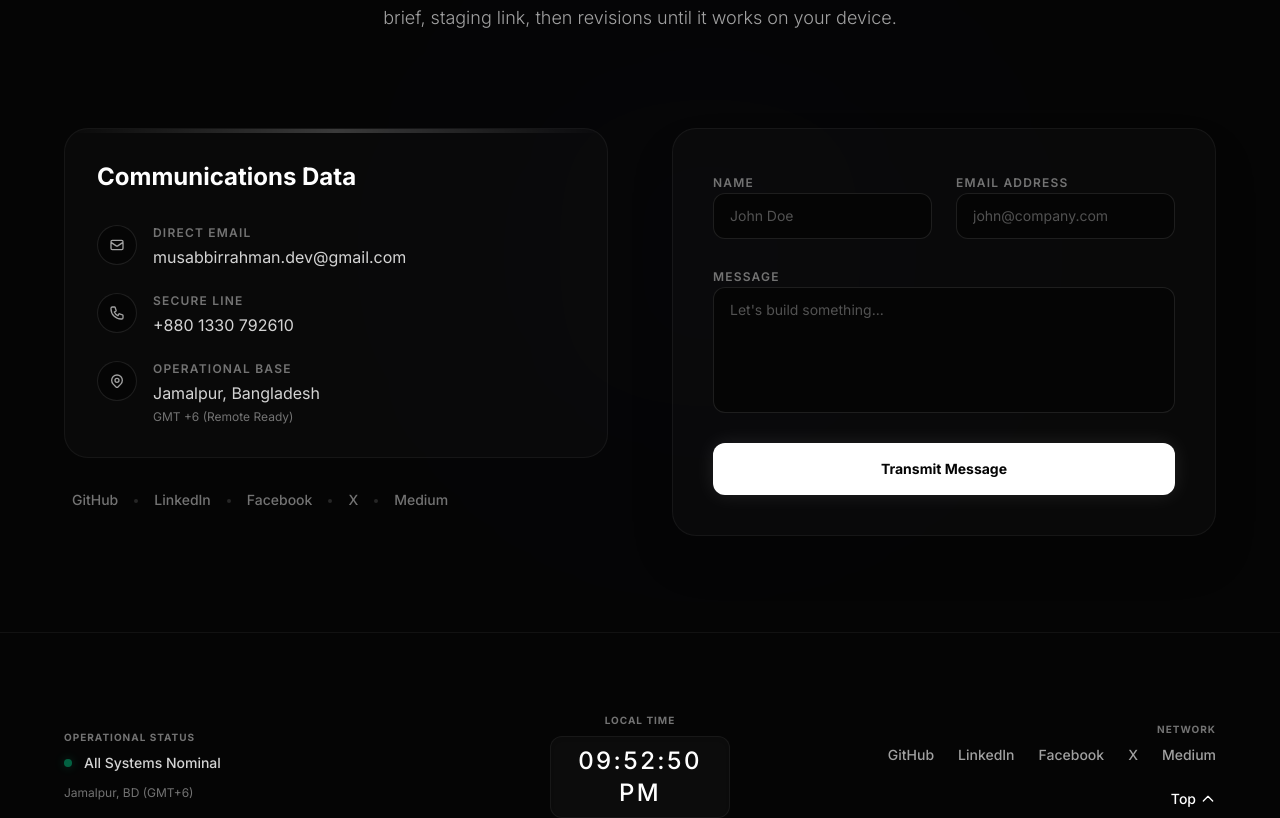
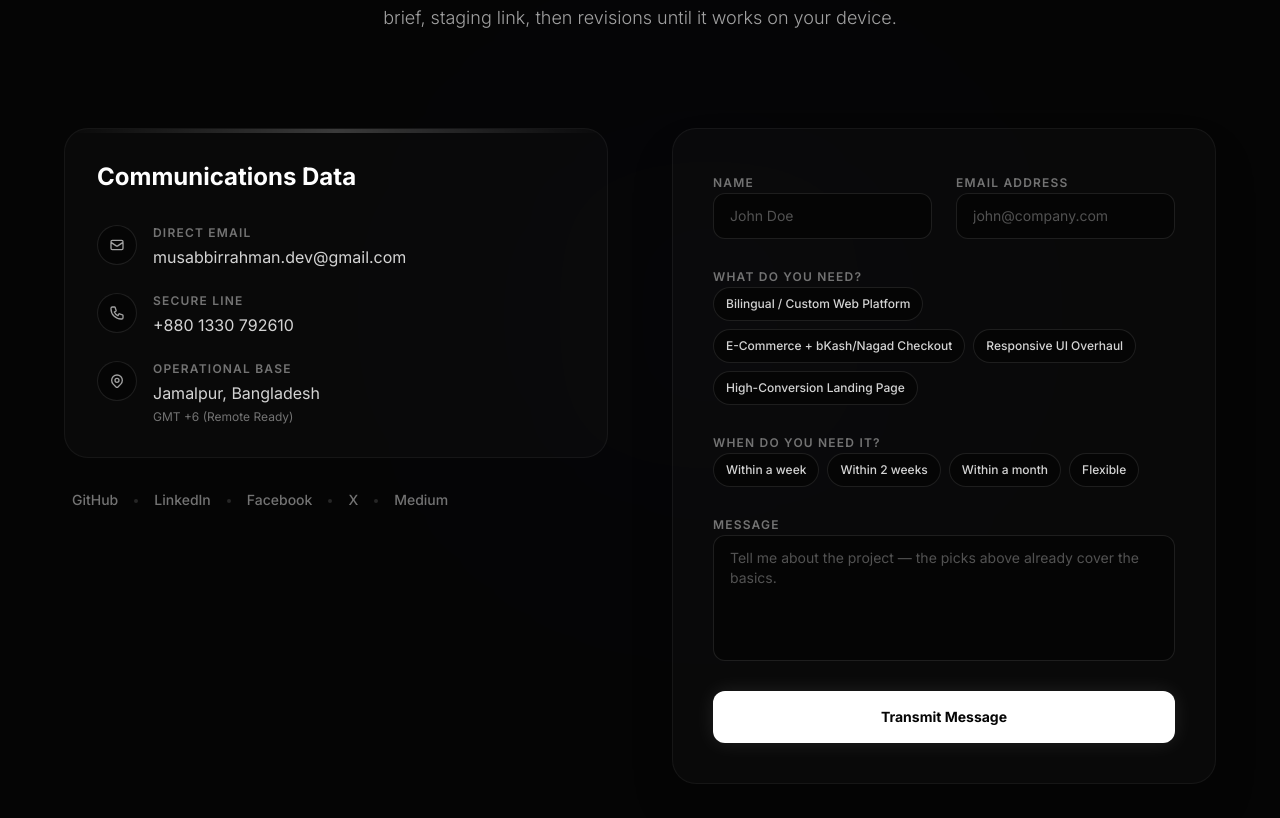
Before and after one commit to musabbirrahman/my-portfolio-dev, a Next.js app: page / in a window 1280 px wide. Shown: the part 8989-9807 px from the top of the page. Built offline with nearby package versions, Linux system fonts and the light colour scheme; no server answers; the database is empty.

Commit message:
scope builder

```diff
--- a/src/components/Contact.jsx
+++ b/src/components/Contact.jsx
@@ -2,13 +2,53 @@
 import { motion } from "framer-motion";
 import { useState } from "react";
 
+/* Scope builder (Step 5, 2026-11-13): the deliverable pills and
+ * timeline below compose the top of the message — "Project: …" and
+ * "Timeline: …" — so a visitor's brief starts itself. The scope
+ * lives in state and shows in the "Your brief so far" preview; the
+ * message box holds only the visitor's own words, and the two are
+ * joined at submit time (formData.set) before the Web3Forms send.
+ * The scope lines are never mixed into the editable box: an earlier
+ * version did that and a mid-text edit duplicated the lines (caught
+ * by the local render check, 2026-11-14). Pills toggle; the timeline
+ * is one choice at a time. A pill-only send is allowed — the message
+ * box is no longer required — but a send with neither pills nor
+ * words is stopped with a friendly note. */
+const DELIVERABLES = [
+  "Bilingual / Custom Web Platform",
+  "E-Commerce + bKash/Nagad Checkout",
+  "Responsive UI Overhaul",
+  "High-Conversion Landing Page",
+];
+const TIMELINES = ["Within a week", "Within 2 weeks", "Within a month", "Flexible"];
+
 export default function Contact() {
   const [result, setResult] = useState("");
+  const [selected, setSelected] = useState([]);
+  const [timeline, setTimeline] = useState("");
+
+  const scopeLines = [];
+  if (selected.length) scopeLines.push(`Project: ${selected.join(", ")}`);
+  if (timeline) scopeLines.push(`Timeline: ${timeline}`);
+
+  function toggleDeliverable(item) {
+    setSelected((prev) => (prev.includes(item) ? prev.filter((x) => x !== item) : [...prev, item]));
+  }
+
+  function pickTimeline(item) {
+    setTimeline((prev) => (prev === item ? "" : item));
+  }
 
   const onSubmit = async (event) => {
     event.preventDefault();
+    const formData = new FormData(event.target);
+    const typed = String(formData.get("message") || "").trim();
+    if (!scopeLines.length && !typed) {
+      setResult("Pick a service above or write a message first.");
+      return;
+    }
     setResult("Sending...");
-    const formData = new FormData(event.target);
+    formData.set("message", scopeLines.length ? scopeLines.join("\n") + (typed ? "\n\n" + typed : "") : typed);
 
     // Replace with your actual Web3Forms Access Key
     formData.append("access_key", "381a0fb1-c048-4171-904e-8f74ca3a6ca5");
@@ -23,6 +63,8 @@ export default function Contact() {
     if (data.success) {
       setResult("Message Transmitted Successfully.");
       event.target.reset();
+      setSelected([]);
+      setTimeline("");
     } else {
       console.log("Error", data);
       setResult(data.message);
@@ -143,8 +185,52 @@ export default function Contact() {
               </div>
 
               <div className="space-y-2">
+                <span className="text-xs font-semibold uppercase tracking-widest text-neutral-500">What do you need?</span>
+                <div className="flex flex-wrap gap-2">
+                  {DELIVERABLES.map((item) => (
+                    <button
+                      key={item}
+                      type="button"
+                      aria-pressed={selected.includes(item)}
+                      onClick={() => toggleDeliverable(item)}
+                      className={`px-3 py-2 rounded-full text-xs font-medium border transition-colors ${selected.includes(item) ? "bg-white text-[#050505] border-white" : "bg-[#050505] text-neutral-300 border-white/[0.1] hover:border-white/[0.3] hover:text-white"}`}
+                    >
+                      {item}
+                    </button>
+                  ))}
+                </div>
+              </div>
+
+              <div className="space-y-2">
+                <span className="text-xs font-semibold uppercase tracking-widest text-neutral-500">When do you need it?</span>
+                <div className="flex flex-wrap gap-2">
+                  {TIMELINES.map((item) => (
+                    <button
+                      key={item}
+                      type="button"
+                      aria-pressed={timeline === item}
+                      onClick={() => pickTimeline(item)}
+                      className={`px-3 py-2 rounded-full text-xs font-medium border transition-colors ${timeline === item ? "bg-white text-[#050505] border-white" : "bg-[#050505] text-neutral-300 border-white/[0.1] hover:border-white/[0.3] hover:text-white"}`}
+                    >
+                      {item}
+                    </button>
+                  ))}
+                </div>
+              </div>
+
+              {scopeLines.length > 0 && (
+                <div className="space-y-2">
+                  <span className="text-xs font-semibold uppercase tracking-widest text-neutral-500">Your brief so far</span>
+                  <div className="bg-[#050505] border border-white/[0.1] rounded-xl px-4 py-3 text-sm text-neutral-300 whitespace-pre-line leading-relaxed">
+                    {scopeLines.join("\n")}
+                  </div>
+                  <p className="text-xs text-neutral-500">These lines go at the top of your message when you send it.</p>
+                </div>
+              )}
+
+              <div className="space-y-2">
                 <label htmlFor="message" className="text-xs font-semibold uppercase tracking-widest text-neutral-500">Message</label>
-                <textarea name="message" required rows="5" className="w-full bg-[#050505] border border-white/[0.1] rounded-xl px-4 py-3 text-sm text-white placeholder-neutral-600 focus:outline-none focus:border-white/[0.3] focus:ring-1 focus:ring-white/[0.3] transition-all resize-none" placeholder="Let's build something..."></textarea>
+                <textarea name="message" rows="5" className="w-full bg-[#050505] border border-white/[0.1] rounded-xl px-4 py-3 text-sm text-white placeholder-neutral-600 focus:outline-none focus:border-white/[0.3] focus:ring-1 focus:ring-white/[0.3] transition-all resize-none" placeholder="Tell me about the project — the picks above already cover the basics."></textarea>
               </div>
 
               <button type="submit" className="w-full py-4 rounded-xl bg-white text-[#050505] font-bold text-sm hover:scale-[1.02] transition-transform duration-300 shadow-[0_0_20px_rgba(255,255,255,0.1)]">
```
